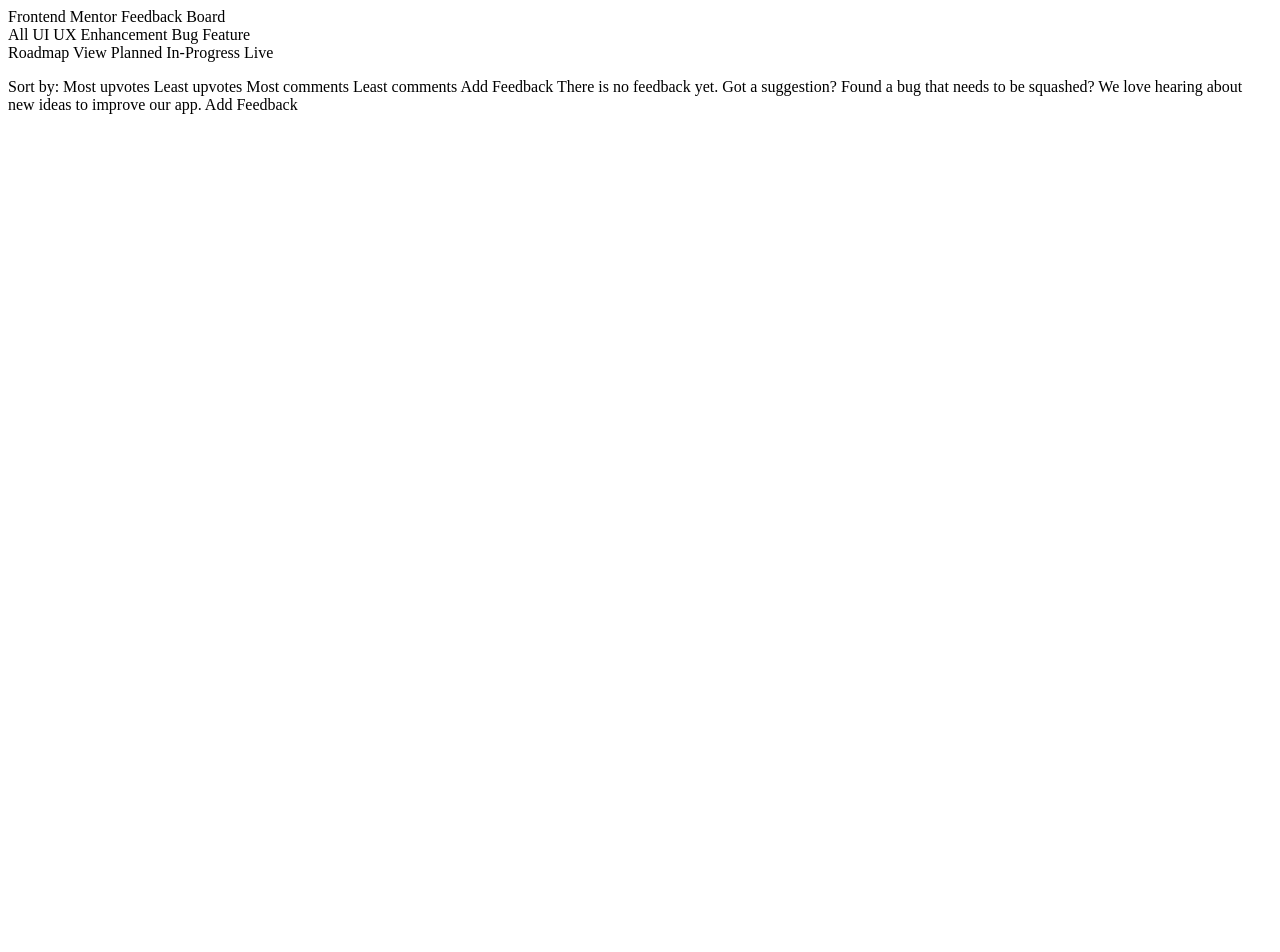
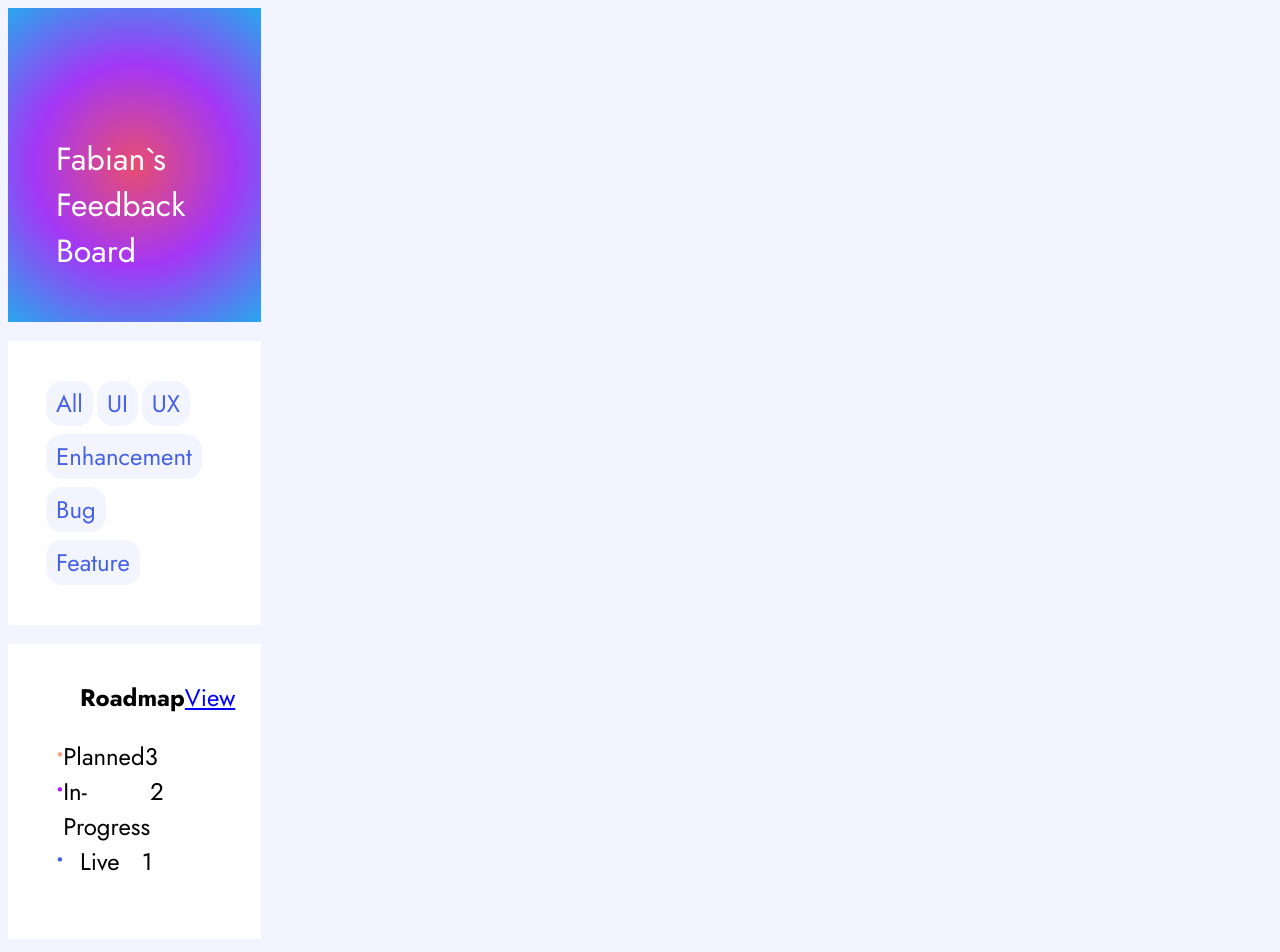
Before and after one commit to FabianAndiel1985/product_feedback_app-REACT-SCSS, a React (Create React App) app: page / in a window 1280 px wide. Shown: the top 952 px of the page. Before the commit the page ends 800 px from the top, so only its background shows below. Built offline with nearby package versions, Linux system fonts and the light colour scheme.

Commit message:
adds coloring and boxes

```diff
--- /dev/null
+++ b/src/App.css
@@ -0,0 +1,14 @@
+@import url('https://fonts.googleapis.com/css2?family=Jost:wght@400;700&display=swap');
+
+:root {
+    --box-background:white;
+  }
+
+body {
+    background-color: #F2F4FF;
+    font-family:'Jost', sans-serif;
+}
+
+*{
+    box-sizing: border-box;
+}
--- a/src/App.js
+++ b/src/App.js
@@ -1,6 +1,7 @@
 import { Fragment } from "react";
 import {BrowserRouter, Switch, Route} from "react-router-dom";
 import Suggestions from "./components/suggestions";
+import "./App.css";
 
 
 
--- /dev/null
+++ b/src/components/suggestions/components/sidebar/components/pill.jsx
@@ -0,0 +1,12 @@
+import React from 'react'
+import * as pillStyles from "./pill.module.scss"
+
+const Pill = ({text})=> {
+    return (
+        <div className={pillStyles.pill}>
+            <span>{text}</span>
+        </div>
+    )
+}
+
+export default Pill;
--- /dev/null
+++ b/src/components/suggestions/components/sidebar/components/pill.module.scss
@@ -0,0 +1,12 @@
+.pill {
+    background: #f2f4ff;
+    border: none;
+    color: #4661e6;
+    padding: 5px 10px;
+    text-align: center;
+    text-decoration: none;
+    display: inline-block;
+    margin: 4px 2px;
+    cursor: pointer;
+    border-radius: 16px;
+}
--- a/src/components/suggestions/components/sidebar/sidebar.jsx
+++ b/src/components/suggestions/components/sidebar/sidebar.jsx
@@ -1,30 +1,55 @@
+import Pill from "./components/pill";
+import * as sidebarStyles from "./sidebar.module.scss";
+
 const Sidebar = () => {
     return (
         <>
-
-        <div>
-            Frontend Mentor
-            Feedback Board
+        <div className={sidebarStyles.sidebarGradient}>
+            <p>
+                Fabian`s <br/>
+                Feedback Board
+            </p>
         </div>
 
-      <div>
-        All
-        UI
-        UX
-        Enhancement
-        Bug
-        Feature
+      <div className={sidebarStyles.sidebarWhiteFirst}>
+          <div>
+              <Pill text={"All"}/>
+              <Pill text={"UI"}/>
+              <Pill text={"UX"}/>
+          </div>
+
+          <div>
+            <Pill text={"Enhancement"}/>
+            <Pill text={"Bug"}/>
+          </div>
+
+          <div>
+            <Pill text={"Feature"}/>
+          </div>
+
       </div>
 
-      <div>
-        Roadmap
-        View
+      <div className={sidebarStyles.sidebarWhiteSecond}>
+            <div>
+                    <span>Roadmap</span>
+                    <a href="">View</a>
+            </div>
 
-        Planned
-        In-Progress
-        Live
+            <ul>
+                <li className="sidebarStyles.sidebarWhite__liFirst">
+                    <span>Planned</span>
+                    <span>3</span>
+                </li>
+                <li className="sidebarStyles.sidebarWhite__liSecond">
+                    <span>In-Progress</span>
+                    <span>2</span>
+                </li>
+                <li className="sidebarStyles.sidebarWhite__liThird">
+                    <span>Live</span>
+                    <span>1</span>
+                </li>
+            </ul>
         </div>
-
         </>
     )
 }
--- /dev/null
+++ b/src/components/suggestions/components/sidebar/sidebar.module.scss
@@ -0,0 +1,107 @@
+@mixin row {
+    display: flex;
+}
+
+@mixin push2ndElementToSide {
+    display:inline-block;
+    margin-left: auto;
+}
+
+@mixin basicWhiteBoxStyles {
+    background-color:var(--box-background);
+    width:20%;
+    margin-top: 0.8em;
+    padding: 1.5em;
+    font-size: 1.5em;
+}
+
+@mixin individualBulletPoint($color) {
+        content: "\2022";
+        color: $color;
+        font-weight: bold;
+        width: 1em;
+        margin-left: -1em;
+}
+
+
+.sidebarGradient {
+    background: radial-gradient(circle, #E84D70, #A337F6, #28A7ED);
+    color:white;
+    width:20%;
+    padding: 3em 1.5em 0.5em;
+    font-size: 2em;
+}
+
+.sidebarWhiteFirst {
+    @include basicWhiteBoxStyles;
+
+}
+
+
+.sidebarWhiteSecond {
+    @include basicWhiteBoxStyles;
+
+        div {
+            width: 60%;
+            display:flex;
+            justify-content: space-between;
+
+            span {
+             margin-left:1.5em;
+             font-weight: bold;
+            }
+            a {
+                color:blue;
+            }
+        }
+
+        ul {
+            width: 60%;
+            padding-left: 1.5em;
+            li{
+
+                &:nth-child(1){
+                    @include row;
+
+                    &::before {
+                        @include individualBulletPoint(#F49F85);
+                    }
+
+                   span{
+                        &:nth-child(2){
+                            @include push2ndElementToSide;
+                        }
+                   }
+                }
+
+                &:nth-child(2){
+                    @include row;
+
+                    &::before {
+                        @include individualBulletPoint(#AD1FEA);
+                    }
+
+                    span {
+                        &:nth-child(2){
+                            @include push2ndElementToSide;
+                        }
+                    }
+                }
+
+                &:nth-child(3){
+                    @include row;
+
+                    &::before {
+                        @include individualBulletPoint(#4661E6);
+                    }
+
+                    span {
+                        &:nth-child(2){
+                            @include push2ndElementToSide;
+                        }
+                    }
+                }
+            }
+            // END LI------
+        }
+}
```
